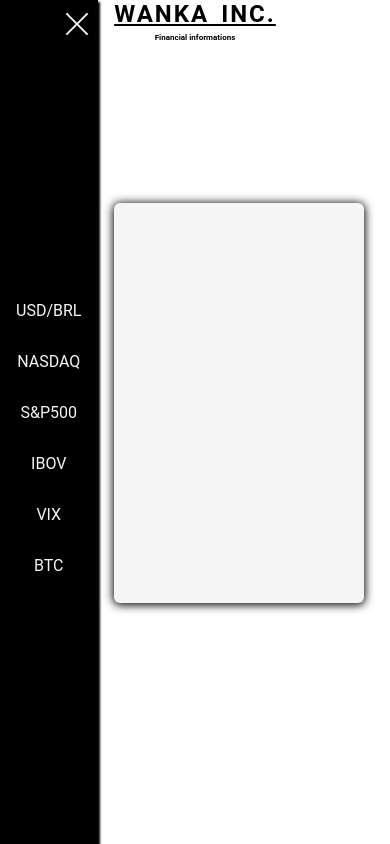
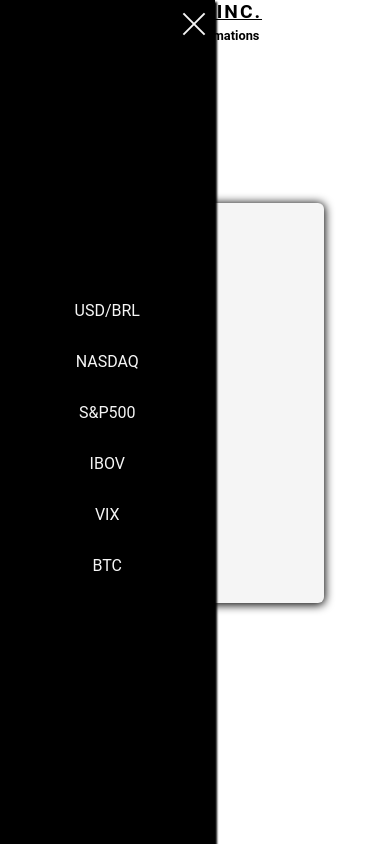
Before and after one commit to Rodrigowb/ui-pattern-project, a plain HTML site: page index.htm in a window 390 px wide. Both pictures are taken after a click on the element 26 px from the left and 26 px from the top of the page. Drawn offline with Linux system fonts and the light colour scheme; no server answers.

Commit message:
improving responsive design

```diff
--- a/interaction.js
+++ b/interaction.js
@@ -35,7 +35,8 @@ function currentDate() {
 const configuration = {
   method: 'GET',
   headers: {
-    'x-api-key': 'wb62oKe7T7X1lmjqff5a8s4WorS5h5cazj2TlhZh'
+    // 'x-api-key': 'wb62oKe7T7X1lmjqff5a8s4WorS5h5cazj2TlhZh'
+    'x-api-key:': 'Hkr0X7gUyr3KTpJLRHPc782cKjaN2Yqh56Hwo4qJ'
   }
 }
 
@@ -94,4 +95,4 @@ function landingPageInfo() {
       setColor(parseFloat(obj.regularMarketChangePercent), document.querySelector('.price'))
     })
 }
-landingPageInfo();
+// landingPageInfo();
--- a/style.css
+++ b/style.css
@@ -155,16 +155,16 @@ h2{
 }
 @media screen and (max-width: 570px){
   h1{
-    font-size: 1.5em;;
+    font-size: 1.2em;;
   }
   h2{
-    font-size: 0.5em;
+    font-size: 0.8em;
   }
   .nav ul li{
     font-size: 1em;
   }
   .container{
-    width: 250px;
+    width: 210px;
     height: 400px;
     background: whitesmoke;
   }
@@ -175,4 +175,10 @@ h2{
   .time{
     font-size: 0.5em;
   }
+  .asset{
+    font-size: 1em;
+  }
+  .nav.active{
+    width: 55%;
+  }
 }
```
